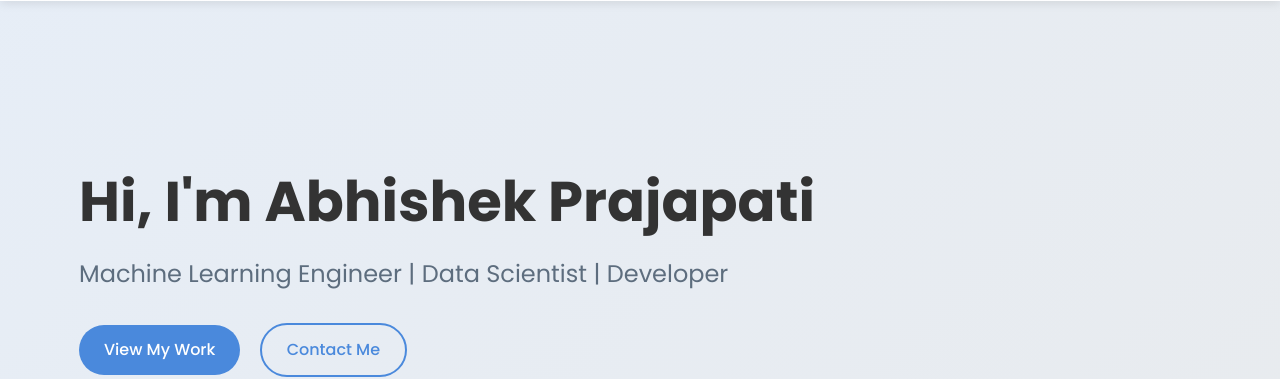
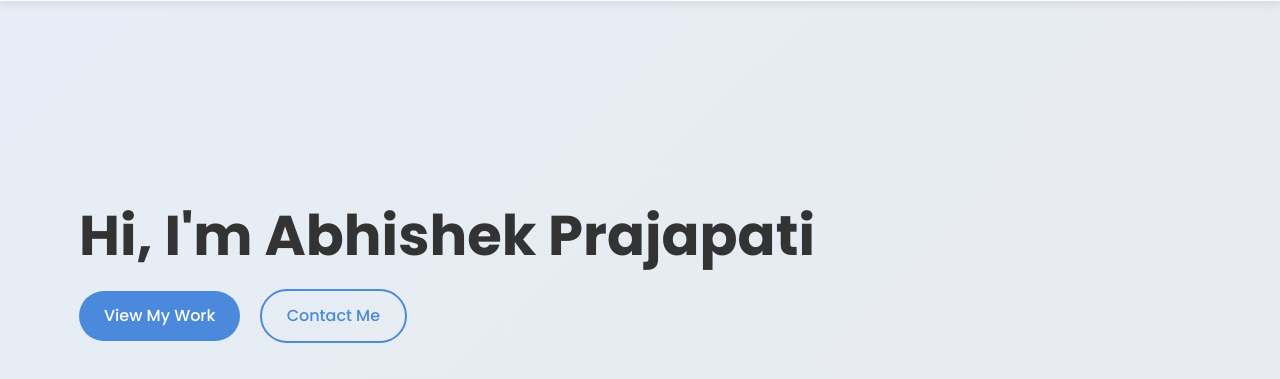
Before and after one commit to Ryuk904/Ryuk904.github.io, a plain HTML site: page index.html in a window 1280 px wide. Shown: the part 85-464 px from the top of the page. Drawn offline with Linux system fonts and the light colour scheme.

Commit message:
Removed tagline from hero section

```diff
--- a/index.html
+++ b/index.html
@@ -34,7 +34,6 @@
         <div class="container">
             <div class="hero-content">
                 <h1>Hi, I'm <span class="highlight">Abhishek Prajapati</span></h1>
-                <p class="tagline">Machine Learning Engineer | Data Scientist | Developer</p>
                 <div class="cta-buttons">
                     <a href="#projects" class="btn btn-primary">View My Work</a>
                     <a href="#contact" class="btn btn-secondary">Contact Me</a>
```
